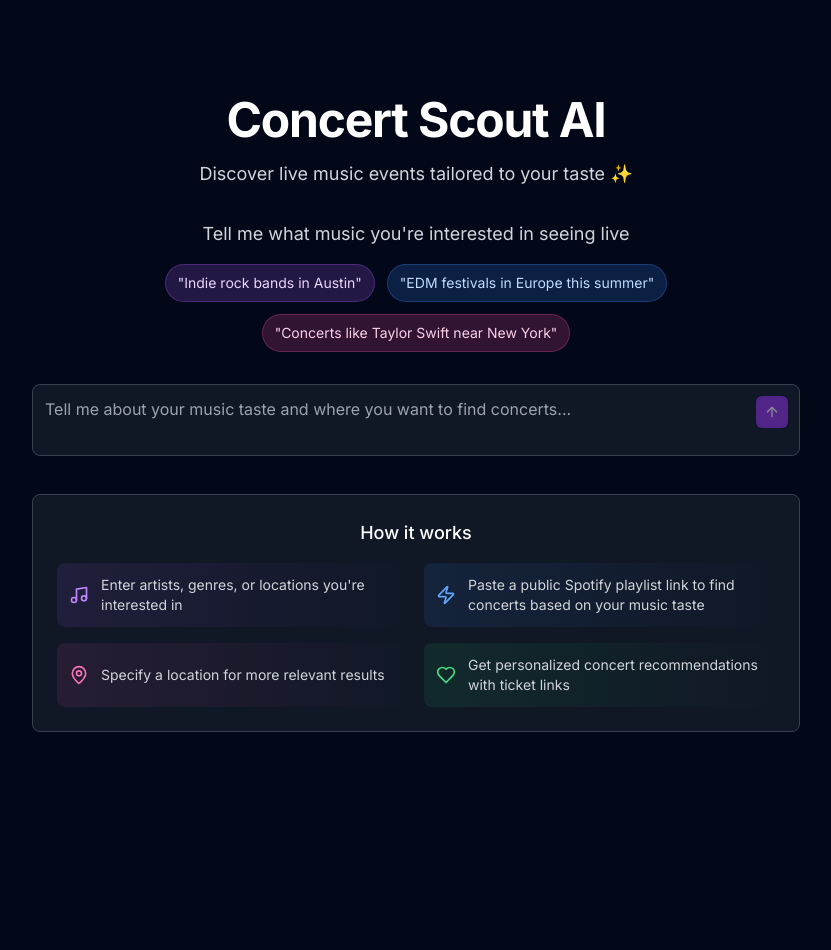
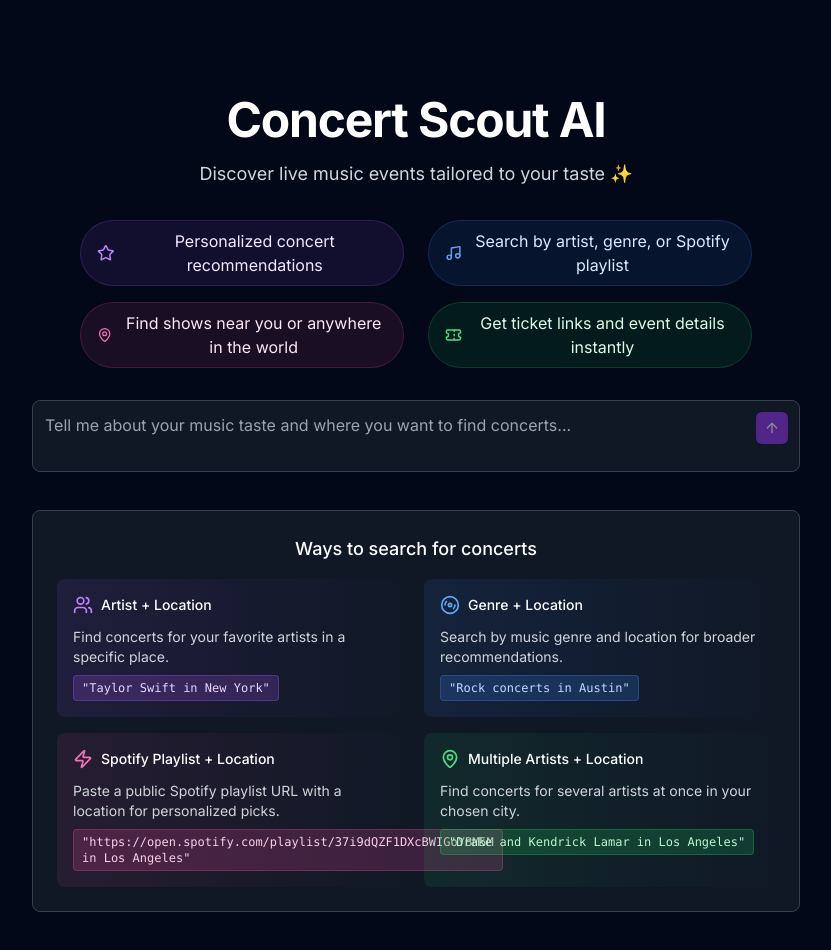
Before and after one commit to athervvidhate/ConcertScoutAI, a Next.js app in the folder frontend/: page / in a window 1280 px wide. Shown: the top 950 px of the page, without its empty margins (224-1055 px from the left). Before the commit the page ends 828 px from the top, so only its background shows below. Built offline with nearby package versions, Linux system fonts and the light colour scheme.

Commit message:
updated instructions to better clarify input methods

```diff
--- a/frontend/components/instructions.tsx
+++ b/frontend/components/instructions.tsx
@@ -1,4 +1,4 @@
-import { Music, Zap, Heart, MapPin } from "lucide-react"
+import { Users, Disc3, Zap, MapPin, Star, Music, Ticket } from "lucide-react"
 
 interface InstructionsProps {
   type: "above" | "below"
@@ -8,17 +8,23 @@ export function Instructions({ type }: InstructionsProps) {
   if (type === "above") {
     return (
       <div className="space-y-4 text-center">
-        <p className="text-gray-300 text-lg">Tell me what music you're interested in seeing live</p>
-        <div className="flex flex-wrap justify-center gap-3 text-sm">
-          <span className="px-3 py-2 bg-purple-500/20 text-purple-200 rounded-full border border-purple-500/30">
-            "Indie rock bands in Austin"
-          </span>
-          <span className="px-3 py-2 bg-blue-500/20 text-blue-200 rounded-full border border-blue-500/30">
-            "EDM festivals in Europe this summer"
-          </span>
-          <span className="px-3 py-2 bg-pink-500/20 text-pink-200 rounded-full border border-pink-500/30">
-            "Concerts like Taylor Swift near New York"
-          </span>
+        <div className="grid grid-cols-1 sm:grid-cols-2 gap-x-6 gap-y-4 max-w-2xl mx-auto">
+          <div className="flex items-center gap-2 bg-purple-500/10 border border-purple-500/20 rounded-full px-4 py-2">
+            <Star className="h-5 w-5 text-purple-400" />
+            <span className="text-purple-100">Personalized concert recommendations</span>
+          </div>
+          <div className="flex items-center gap-2 bg-blue-500/10 border border-blue-500/20 rounded-full px-4 py-2">
+            <Music className="h-5 w-5 text-blue-400" />
+            <span className="text-blue-100">Search by artist, genre, or Spotify playlist</span>
+          </div>
+          <div className="flex items-center gap-2 bg-pink-500/10 border border-pink-500/20 rounded-full px-4 py-2">
+            <MapPin className="h-5 w-5 text-pink-400" />
+            <span className="text-pink-100">Find shows near you or anywhere in the world</span>
+          </div>
+          <div className="flex items-center gap-2 bg-green-500/10 border border-green-500/20 rounded-full px-4 py-2">
+            <Ticket className="h-5 w-5 text-green-400" />
+            <span className="text-green-100">Get ticket links and event details instantly</span>
+          </div>
         </div>
       </div>
     )
@@ -27,23 +33,39 @@ export function Instructions({ type }: InstructionsProps) {
   return (
     <div className="space-y-6 text-sm">
       <div className="bg-gray-800/50 border border-gray-700 rounded-lg p-6 space-y-4">
-        <h3 className="font-medium text-center text-lg text-white">How it works</h3>
+        <h3 className="font-medium text-center text-lg text-white mb-2">Ways to search for concerts</h3>
         <div className="grid grid-cols-1 md:grid-cols-2 gap-4">
-          <div className="flex items-center gap-3 p-3 rounded-lg bg-gradient-to-r from-purple-500/10 to-transparent hover:from-purple-500/20 transition-all duration-300">
-            <Music className="h-5 w-5 text-purple-400 flex-shrink-0" />
-            <p className="text-gray-300">Enter artists, genres, or locations you're interested in</p>
+          <div className="flex flex-col items-start gap-2 p-4 rounded-lg bg-gradient-to-r from-purple-500/10 to-transparent hover:from-purple-500/20 transition-all duration-300">
+            <div className="flex items-center gap-2 mb-1">
+              <Users className="h-5 w-5 text-purple-400 flex-shrink-0" />
+              <span className="font-medium text-white">Artist + Location</span>
+            </div>
+            <p className="text-gray-300">Find concerts for your favorite artists in a specific place.</p>
+            <span className="px-2 py-1 bg-purple-500/20 text-purple-200 rounded border border-purple-500/30 text-xs font-mono">"Taylor Swift in New York"</span>
           </div>
-          <div className="flex items-center gap-3 p-3 rounded-lg bg-gradient-to-r from-blue-500/10 to-transparent hover:from-blue-500/20 transition-all duration-300">
-            <Zap className="h-5 w-5 text-blue-400 flex-shrink-0" />
-            <p className="text-gray-300">Paste a public Spotify playlist link to find concerts based on your music taste</p>
+          <div className="flex flex-col items-start gap-2 p-4 rounded-lg bg-gradient-to-r from-blue-500/10 to-transparent hover:from-blue-500/20 transition-all duration-300">
+            <div className="flex items-center gap-2 mb-1">
+              <Disc3 className="h-5 w-5 text-blue-400 flex-shrink-0" />
+              <span className="font-medium text-white">Genre + Location</span>
+            </div>
+            <p className="text-gray-300">Search by music genre and location for broader recommendations.</p>
+            <span className="px-2 py-1 bg-blue-500/20 text-blue-200 rounded border border-blue-500/30 text-xs font-mono">"Rock concerts in Austin"</span>
           </div>
-          <div className="flex items-center gap-3 p-3 rounded-lg bg-gradient-to-r from-pink-500/10 to-transparent hover:from-pink-500/20 transition-all duration-300">
-            <MapPin className="h-5 w-5 text-pink-400 flex-shrink-0" />
-            <p className="text-gray-300">Specify a location for more relevant results</p>
+          <div className="flex flex-col items-start gap-2 p-4 rounded-lg bg-gradient-to-r from-pink-500/10 to-transparent hover:from-pink-500/20 transition-all duration-300">
+            <div className="flex items-center gap-2 mb-1">
+              <Zap className="h-5 w-5 text-pink-400 flex-shrink-0" />
+              <span className="font-medium text-white">Spotify Playlist + Location</span>
+            </div>
+            <p className="text-gray-300">Paste a public Spotify playlist URL with a location for personalized picks.</p>
+            <span className="px-2 py-1 bg-pink-500/20 text-pink-200 rounded border border-pink-500/30 text-xs font-mono">"https://open.spotify.com/playlist/37i9dQZF1DXcBWIGoYBM5M in Los Angeles"</span>
           </div>
-          <div className="flex items-center gap-3 p-3 rounded-lg bg-gradient-to-r from-green-500/10 to-transparent hover:from-green-500/20 transition-all duration-300">
-            <Heart className="h-5 w-5 text-green-400 flex-shrink-0" />
-            <p className="text-gray-300">Get personalized concert recommendations with ticket links</p>
+          <div className="flex flex-col items-start gap-2 p-4 rounded-lg bg-gradient-to-r from-green-500/10 to-transparent hover:from-green-500/20 transition-all duration-300">
+            <div className="flex items-center gap-2 mb-1">
+              <MapPin className="h-5 w-5 text-green-400 flex-shrink-0" />
+              <span className="font-medium text-white">Multiple Artists + Location</span>
+            </div>
+            <p className="text-gray-300">Find concerts for several artists at once in your chosen city.</p>
+            <span className="px-2 py-1 bg-green-500/20 text-green-200 rounded border border-green-500/30 text-xs font-mono">"Drake and Kendrick Lamar in Los Angeles"</span>
           </div>
         </div>
       </div>
```
